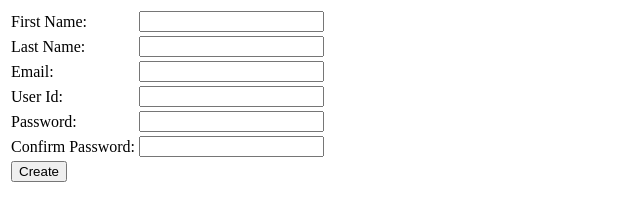
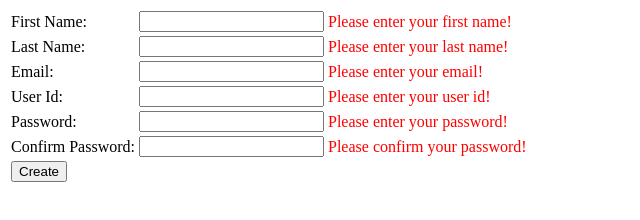
Before and after one commit to ReggieKaur/CSD2214-5-WEEK06, a plain HTML site: page c0743324/index.html in a window 1280 px wide. Both pictures are taken after a click on the button "Create". Shown: the whole page, without its empty margins (0-640 px from the left). Drawn offline with Linux system fonts and the light colour scheme.

Commit message:
11: 42 COMMIT

```diff
--- a/c0743324/index.html
+++ b/c0743324/index.html
@@ -17,12 +17,12 @@
 
         function validate() {
             var inputs = new Array();
-            input[0] = document.getElementById('first').value;
-            input[1] = document.getElementById('last').value;
-            input[2] = document.getElementById('email').value;
-            input[3] = document.getElementById('uid').value;
-            input[4] = document.getElementById('password').value;
-            input[5] = document.getElementById('confirm').value;
+            inputs[0] = document.getElementById('first').value;
+            inputs[1] = document.getElementById('last').value;
+            inputs[2] = document.getElementById('email').value;
+            inputs[3] = document.getElementById('uid').value;
+            inputs[4] = document.getElementById('password').value;
+            inputs[5] = document.getElementById('confirm').value;
             var errors = new Array();
             errors[0] = "<span style='color:red'> Please enter your first name!</span>";
             errors[1] = "<span style='color:red'> Please enter your last name!</span>";
```
